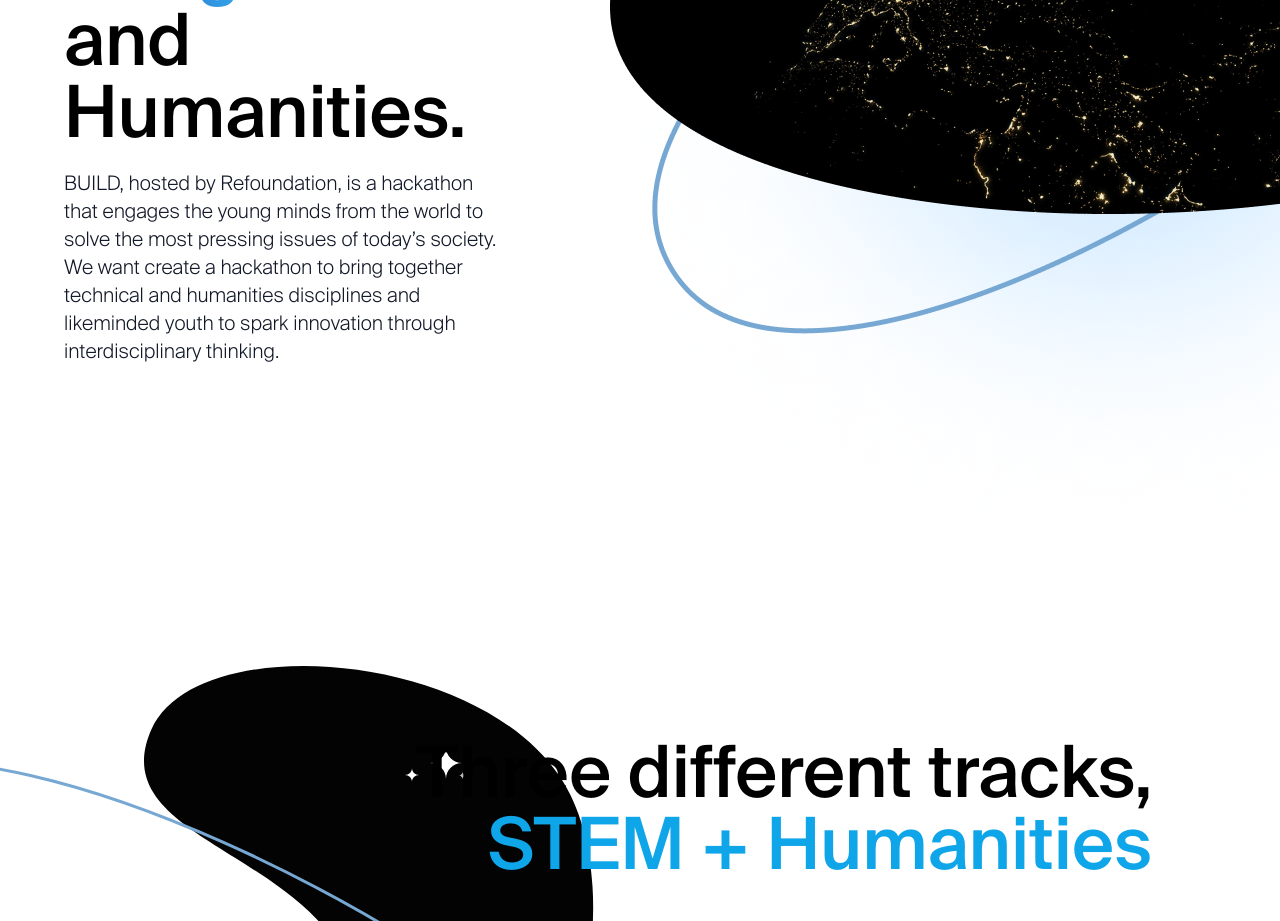
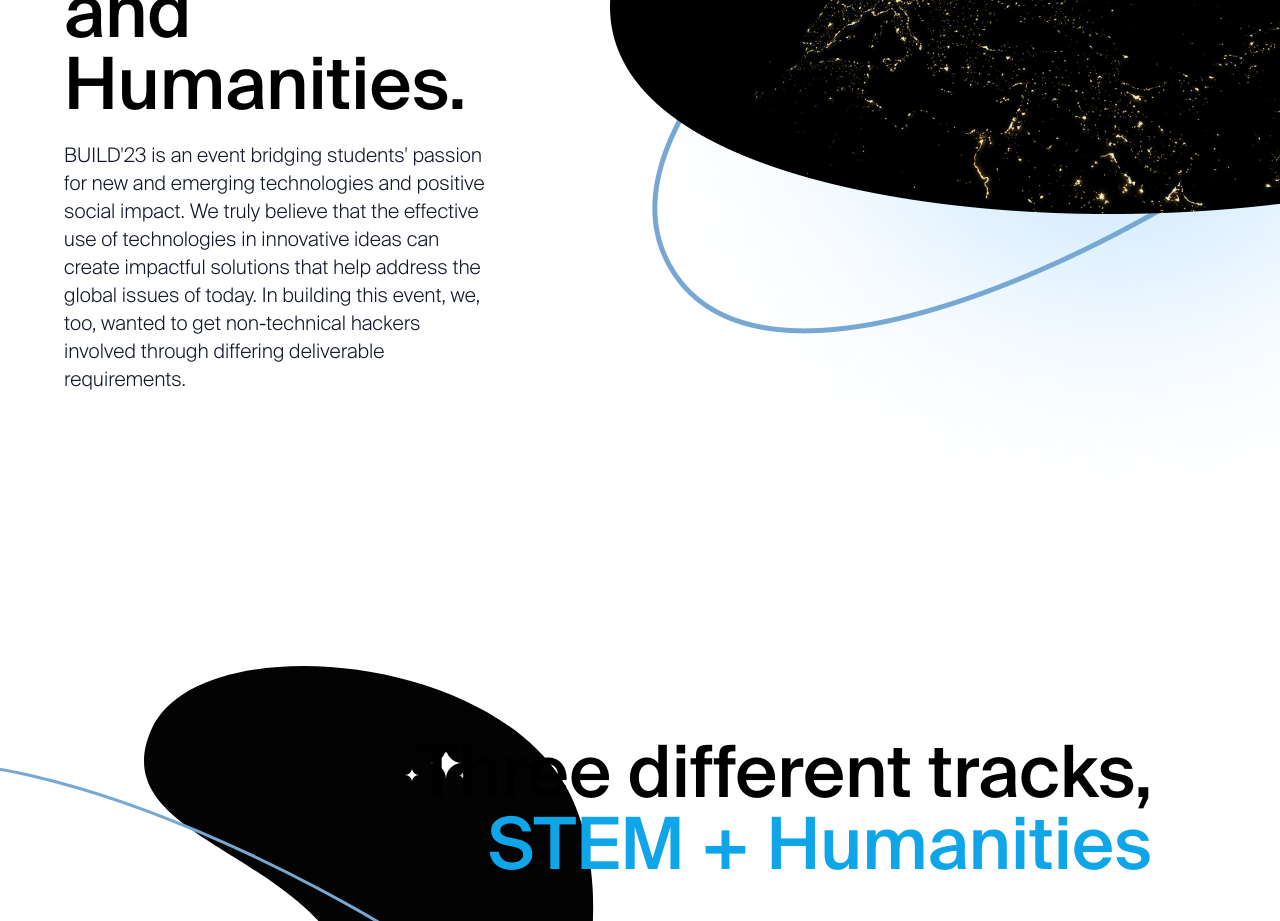
Before and after one commit to jerryq0101/BUILD-23-website, a Next.js app in the folder src/: page / in a window 1280 px wide. Shown: the part 1400-2321 px from the top of the page. Built offline with nearby package versions, Linux system fonts and the light colour scheme; a web font is replaced by a local one.

Commit message:
changed description
wasd

```diff
--- a/src/pages/index.js
+++ b/src/pages/index.js
@@ -59,7 +59,7 @@ export default function Home() {
                 Humanities.
               </p>
               <p className="text-gray-900 block pt-5 md:max-w-3xl text-xl">
-                BUILD, hosted by Refoundation, is a hackathon that engages the young minds from the world to solve the most pressing issues of today’s society. We want create a hackathon to bring together technical and humanities disciplines and likeminded youth to spark innovation through interdisciplinary thinking.
+                BUILD'23 is an event bridging students' passion for new and emerging technologies and positive social impact. We truly believe that the effective use of technologies in innovative ideas can create impactful solutions that help address the global issues of today. In building this event, we, too, wanted to get non-technical hackers involved through differing deliverable requirements.
               </p>
             </div>
           </div>
```
